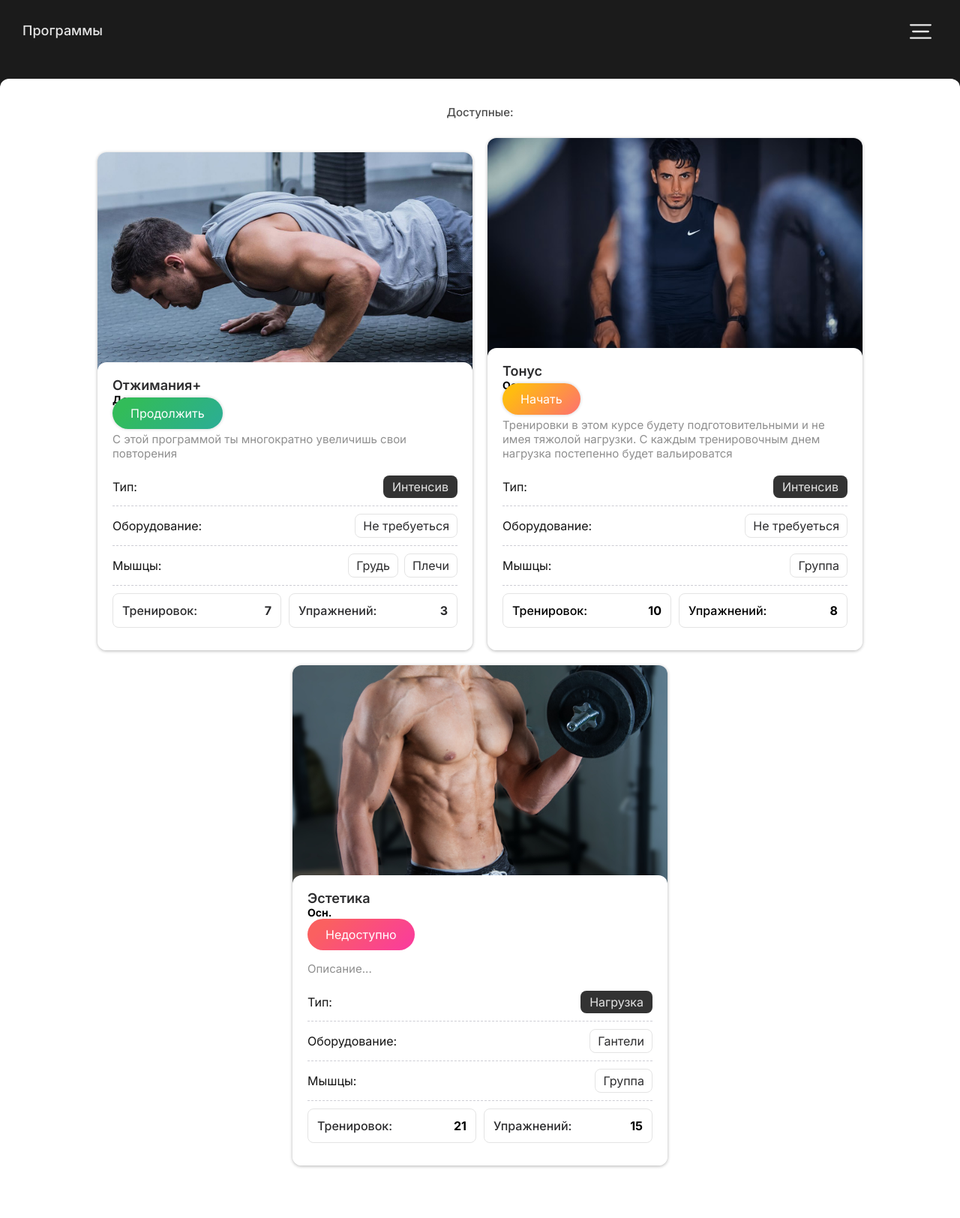
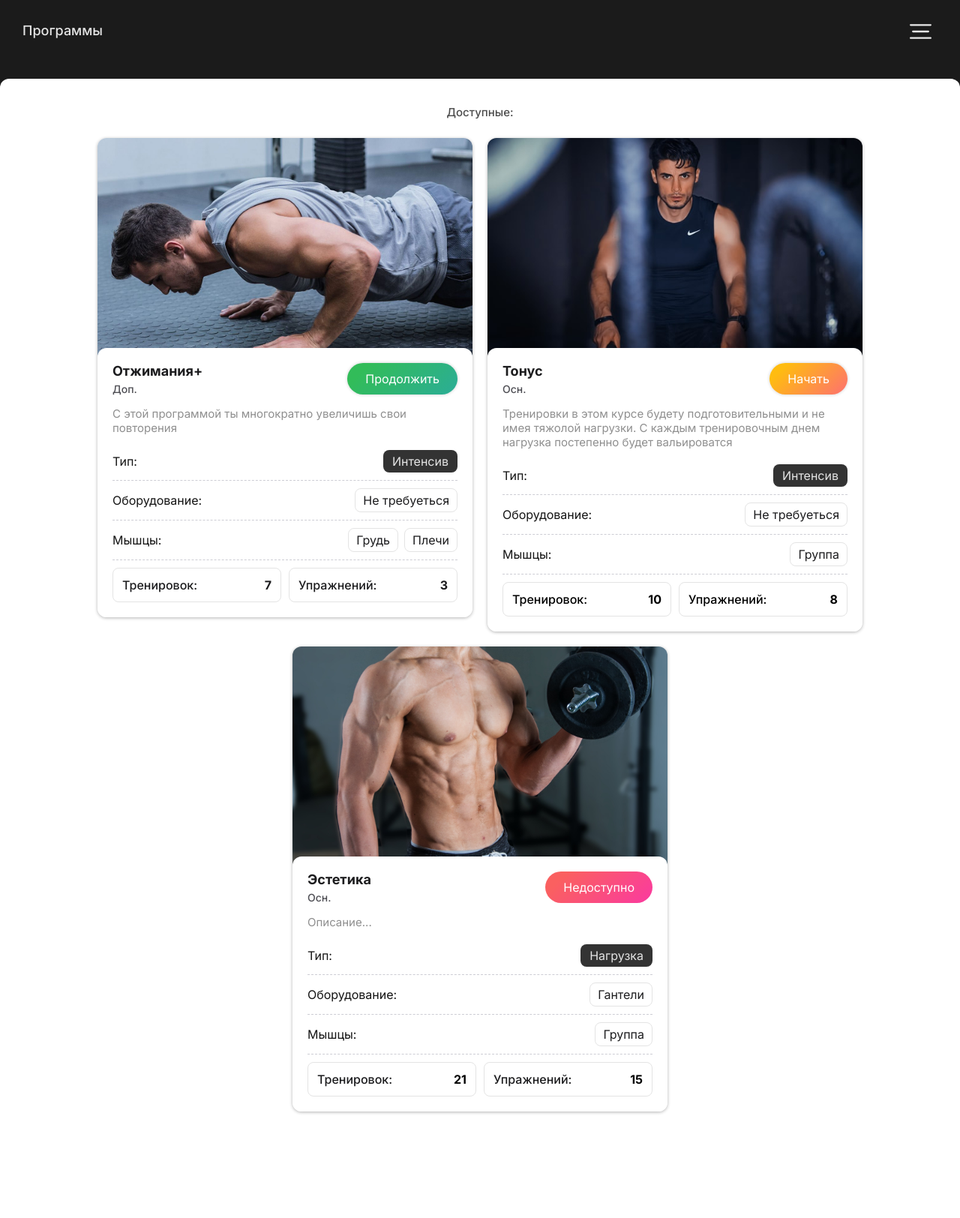
Before and after one commit to MarkTEM/create-site, a PHP site: page /programs.html in a window 1280 px wide. Shown: the whole page at 75% size. After the commit the page ends 1485 px from the top, so only its background shows below. Run offline with PHP 8.4, Linux system fonts and the light colour scheme.

Commit message:
Add files via upload

```diff
--- a/css/programs.css
+++ b/css/programs.css
@@ -77,7 +77,7 @@ summary {
     display: flex;
     justify-content: center;
     flex-wrap: wrap;
-    align-items: flex-end;
+    align-items: flex-start;
     padding-left: 20px;
     padding-right: 20px;
 }
@@ -121,6 +121,12 @@ body.dark .box {
     justify-content: space-between;
     align-items: center;
     padding-top: 10px;
+}
+.box__item2 {
+    display: flex;
+    flex-wrap: wrap;
+    justify-content: space-between;
+    align-items: center;
 }
 @media only screen and (max-width: 420px) {
     .box__item {
@@ -300,7 +306,7 @@ body.dark .tag__items2 {
     display: grid;
     grid-template-columns: repeat(2,1fr);
     grid-gap: 10px 10px; /*92%*/
-    padding: 10px 0;
+    padding-top: 10px;
 }
 @media only screen and (max-width: 300px) {
     .grid {
@@ -340,3 +346,8 @@ body.dark .box__op { border: 1px solid #0B0B0C; }
 	width: 100%;
 	border-radius: 4px;
 } */
+.txt__prog_prew3 {
+    font-weight: 500;
+    color: #4E4E54;
+    padding-top: 5px;
+}
--- a/css/root.css
+++ b/css/root.css
@@ -27,7 +27,7 @@ a {
     --text-light: #fff;
     --text-light: #E5E5E5;
     --text-light2: #fff;
-    --text-dark: #2c2c2e;
+    --text-dark: #1C1C1E;
     --fon-dark: #0F0F10;
     --card-dark: #191b1d;
     --line-dark: #26282B;
@@ -67,7 +67,7 @@ body::-webkit-scrollbar-thumb {background-color: #333;}
 @media only screen and (max-width: 720px) { h5 { font-size: 12px; } }
 @media only screen and (min-width: 720px) { h5 { font-size: 14px; } }
 /*------------------------------------------*/
-h3 { font-weight: 600;}
+/* h3 { font-weight: 600;} */
 
 /*---------------TEXT WEIGHT----------------*/
 
```
Also changed, not shown: css/menu.css (+18 -1 lines), css/prog_quik_start.css (+7 -3 lines).
